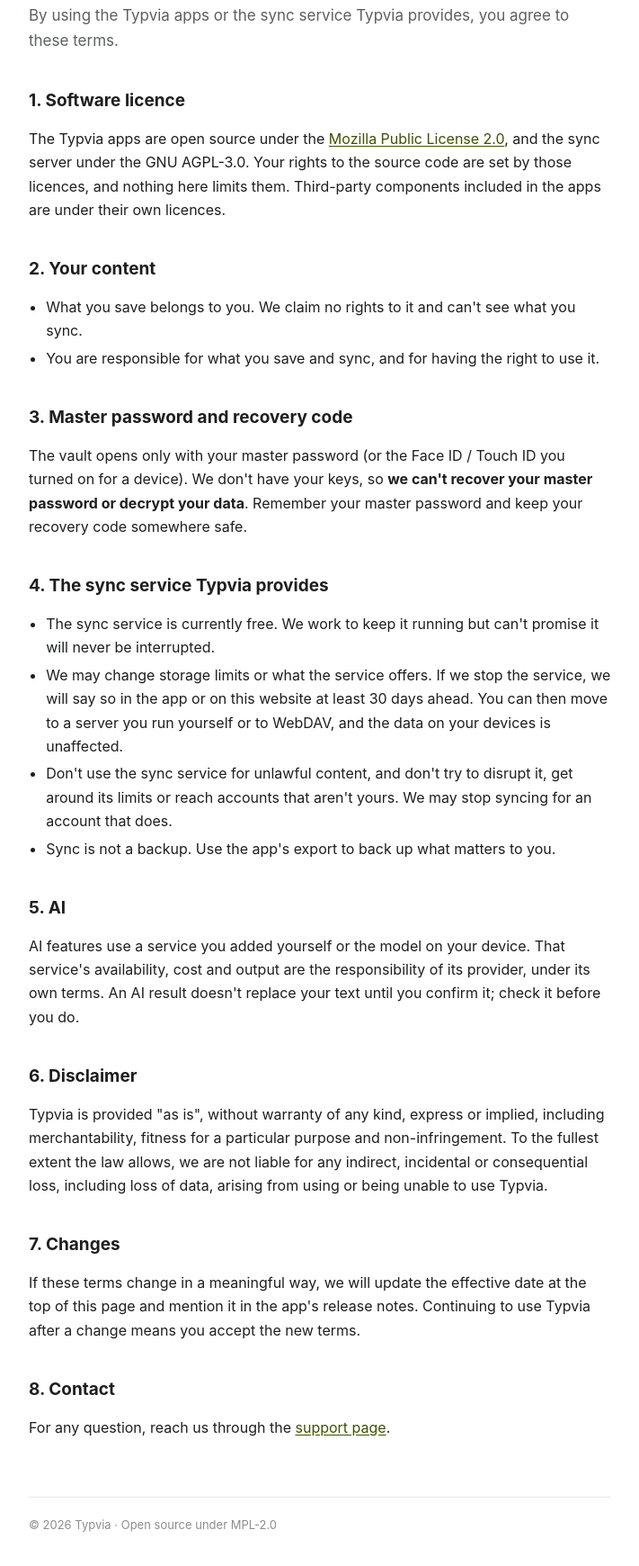
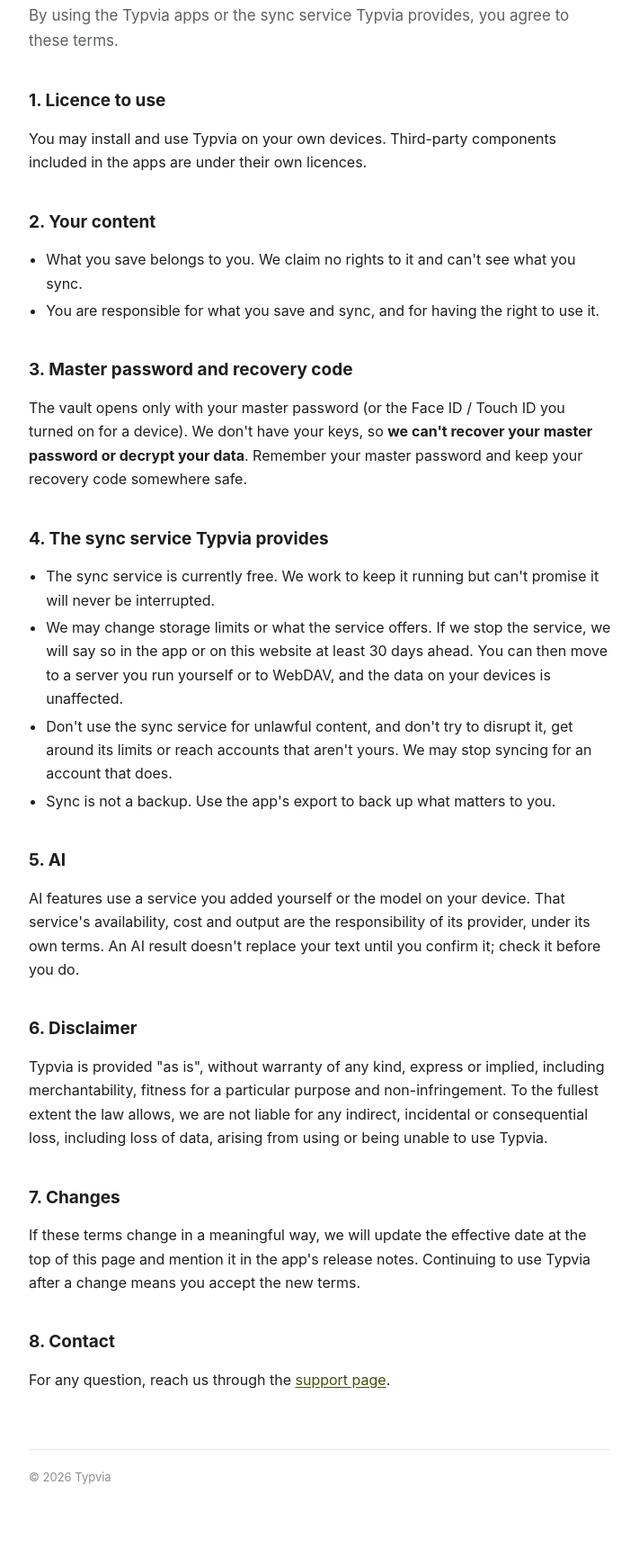
Before and after one commit to ruezs/typvia-site, a plain HTML site: page terms.html in a window 1280 px wide. Shown: the part 248-1988 px from the top of the page at 90% size, without its empty margins (284-995 px from the left). Drawn offline with Linux system fonts and the light colour scheme.

Commit message:
fix: add the contact email and drop the licence claims

```diff
--- a/terms.html
+++ b/terms.html
@@ -32,8 +32,8 @@
 
 <p class="lead">使用 Typvia 应用或 Typvia 提供的同步服务，即表示你同意以下条款。</p>
 
-<h2>1. 软件许可</h2>
-<p>Typvia 应用是开源软件，以 <a href="https://mozilla.org/MPL/2.0/">Mozilla Public License 2.0</a> 发布，同步服务端以 GNU AGPL-3.0 发布。你对源代码的权利以这些许可证为准，本条款不限制这些权利。应用中包含的第三方组件，遵循其各自的许可证。</p>
+<h2>1. 使用许可</h2>
+<p>你可以在自己的设备上安装和使用 Typvia。应用中包含的第三方组件，遵循其各自的许可证。</p>
 
 <h2>2. 你的内容</h2>
 <ul>
@@ -72,8 +72,8 @@
 
 <p class="lead">By using the Typvia apps or the sync service Typvia provides, you agree to these terms.</p>
 
-<h2>1. Software licence</h2>
-<p>The Typvia apps are open source under the <a href="https://mozilla.org/MPL/2.0/">Mozilla Public License 2.0</a>, and the sync server under the GNU AGPL-3.0. Your rights to the source code are set by those licences, and nothing here limits them. Third-party components included in the apps are under their own licences.</p>
+<h2>1. Licence to use</h2>
+<p>You may install and use Typvia on your own devices. Third-party components included in the apps are under their own licences.</p>
 
 <h2>2. Your content</h2>
 <ul>
@@ -106,8 +106,8 @@
 </article>
 
 <footer>
-  <span data-l="zh">© 2026 Typvia · 开源软件，以 MPL-2.0 发布</span>
-  <span data-l="en">© 2026 Typvia · Open source under MPL-2.0</span>
+  <span data-l="zh">© 2026 Typvia</span>
+  <span data-l="en">© 2026 Typvia</span>
 </footer>
 </main>
 </body>
```
Also changed, not shown: index.html (+6 -6 lines), privacy.html (+2 -2 lines).
